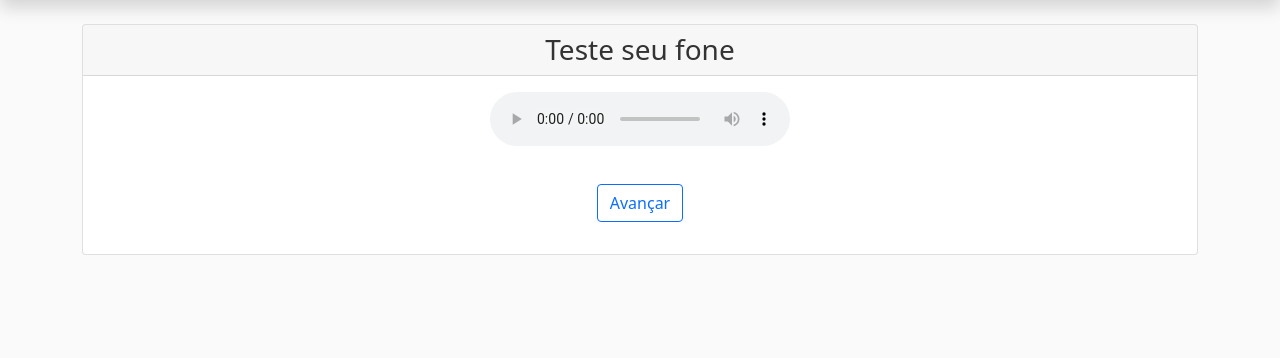
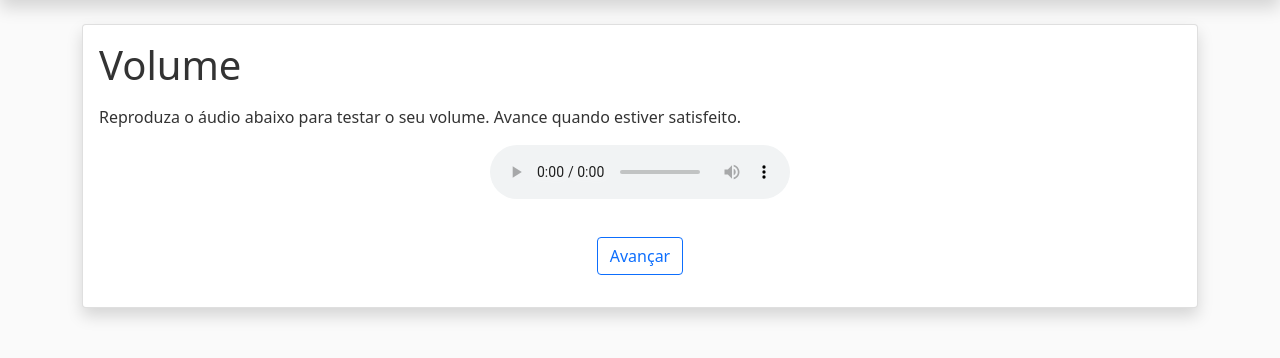
Before and after one commit to alefiury/Speech-Synthesis-Evaluation-System, a Flask app: page /sound_test in a window 1280 px wide. Shown: the part 56-414 px from the top of the page. Run offline with Flask 2, Linux system fonts and the light colour scheme; the visitor is signed in with stand-in values (Sample User, id 1); some libraries are stand-ins or nearby versions.

Commit message:
Volume test added

```diff
--- a/app/main/views.py
+++ b/app/main/views.py
@@ -6,11 +6,11 @@ from . import main
 from .forms import VoteForm
 from .. import db
 
-from io import BytesIO
-import random
-from datetime import datetime
 import os
 import glob
+import random
+from io import BytesIO
+from datetime import datetime
 from pathlib import Path
 
 # Quantity of audios to be evaluated
--- a/app/templates/auth/terms.html
+++ b/app/templates/auth/terms.html
@@ -12,12 +12,10 @@
 
       <h2>Termination</h2>
       <p>Lorem ipsum dolor sit amet consectetur adipisicing elit. Vitae reiciendis eum deserunt consequatur atque magni perspiciatis nam nesciunt ea cum quia, esse expedita et! Unde esse saepe libero. Omnis, autem.</p>
+      <p>Lorem ipsum dolor sit amet, consectetur adipisicing elit. Corrupti eveniet et non fugit deleniti optio id, nesciunt eaque asperiores distinctio perferendis, ipsam voluptatem corporis ducimus quibusdam aperiam voluptate nulla sint?</p>
 
       <h2>Uso de Serviços e Conta</h2>
       <p>Lorem ipsum dolor sit amet consectetur adipisicing elit. Ullam dolorem maxime nulla consequuntur. Magnam, id excepturi accusamus natus tempora minus earum. Facere enim aspernatur quia praesentium unde quo voluptate maxime?</p>
-
-      <h2>Privacidade</h2>
-      <p>Lorem ipsum, dolor sit amet consectetur adipisicing elit. Repellendus reiciendis dolores temporibus libero cupiditate, eaque aspernatur. Quidem, animi! Pariatur praesentium nisi atque minima rem, eos veniam reprehenderit enim adipisci. Modi!</p>
     </div>
   </div>
 {% endblock %}
--- a/app/templates/sound_test.html
+++ b/app/templates/sound_test.html
@@ -1,10 +1,9 @@
 {% extends "base.html"%}
 {% block content %}
-  <div class="card text-center">
-    <div class="card-header h3">
-      Teste seu fone
-    </div>
+  <div class="shadow card">
     <div class="card-body">
+      <p class="mb-3 h1">Volume</p>
+      <p>Reproduza o áudio abaixo para testar o seu volume. Avance quando estiver satisfeito.</p>
       <div class="mb-3 text-center">
         <audio controls>
           <source src="/play/{{ 'sound_test/sound_test.wav' }}" type="audio/wav">
```
Also changed, not shown: app/templates/introduction.html (+3 -10 lines), README.md.
